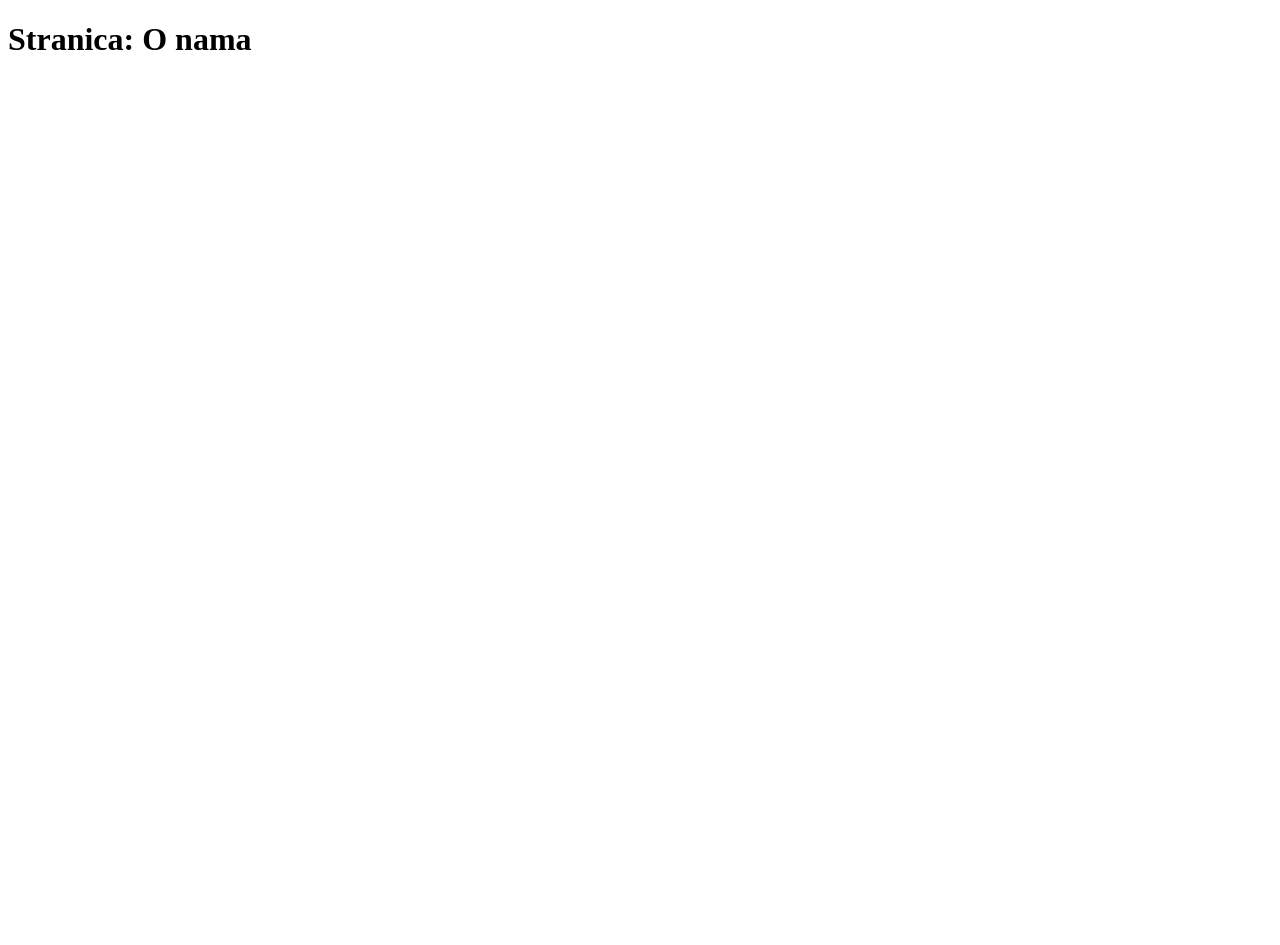
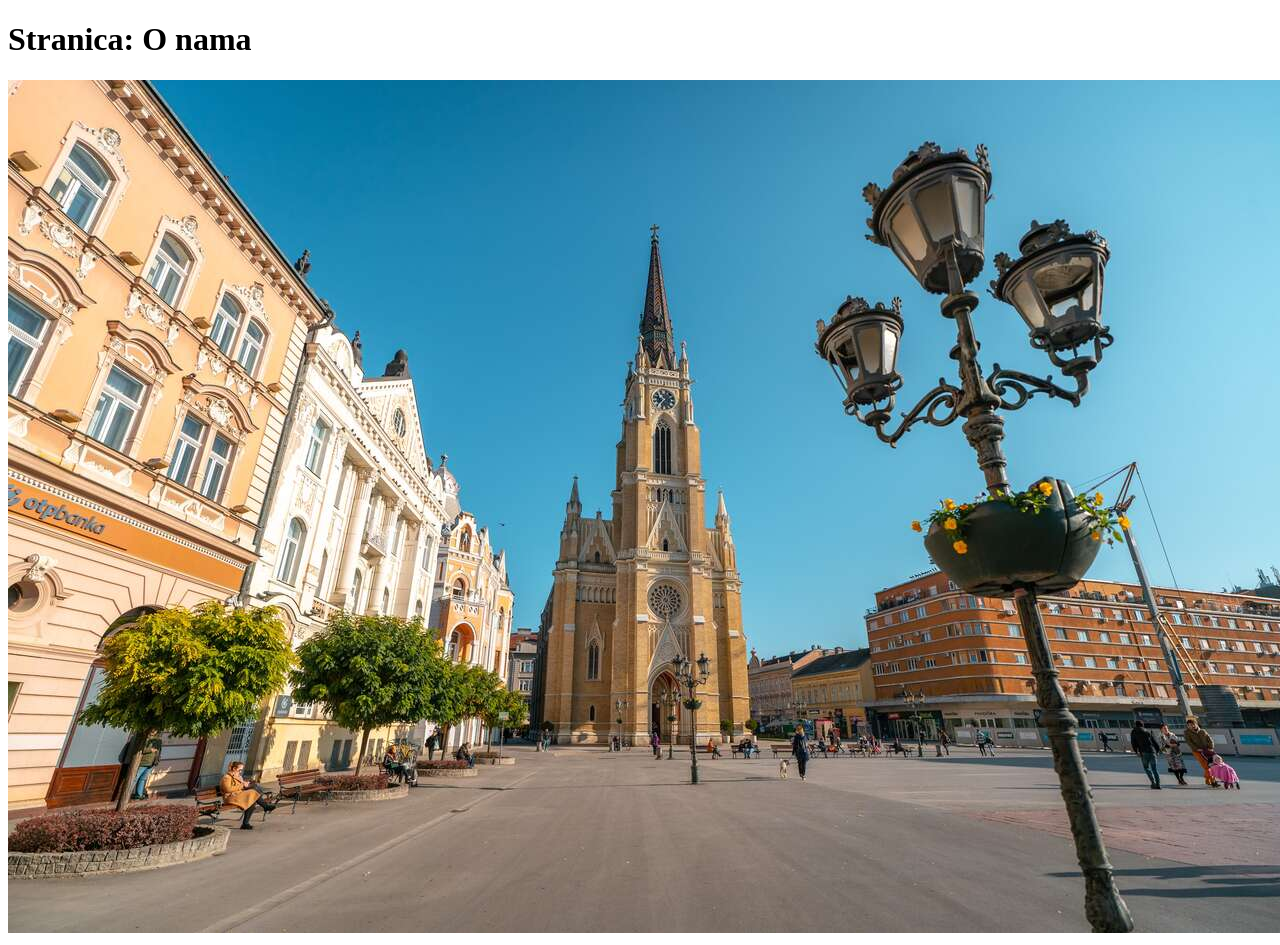
Before and after one commit to Daniica18/smart, a plain HTML site: page about-us.html in a window 1280 px wide. Before the commit the page ends 800 px from the top, so only its background shows below. Drawn offline with Linux system fonts and the light colour scheme.

Commit message:
Dodata slika

```diff
--- a/about-us.html
+++ b/about-us.html
@@ -8,7 +8,7 @@
 <body>
 
 <h1>Stranica: O nama</h1>
-
+<img src="img/novi-sad-serbia-travel-photo-20230430092539386-main-image.jpg" alt="Novi Sad slika"/>
 
 
 
```
Also changed, not shown: index.html (+1 -1 lines), img/novi-sad-serbia-travel-photo-20230430092539386-main-image.jpg (added).
